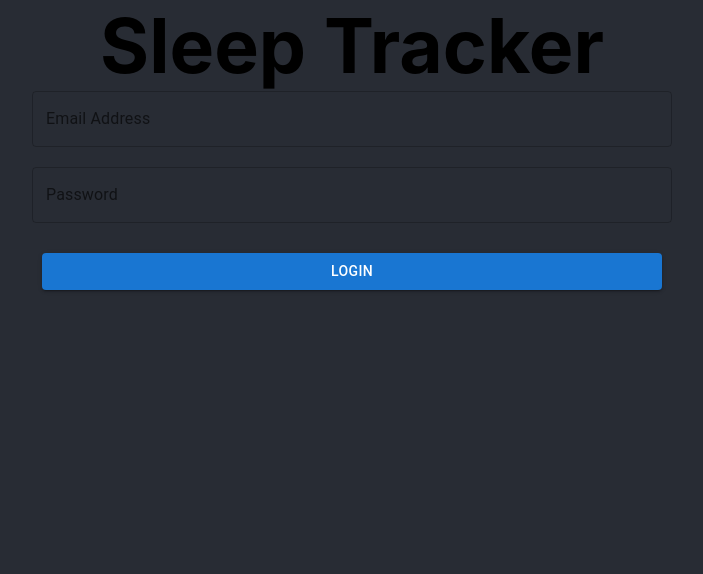
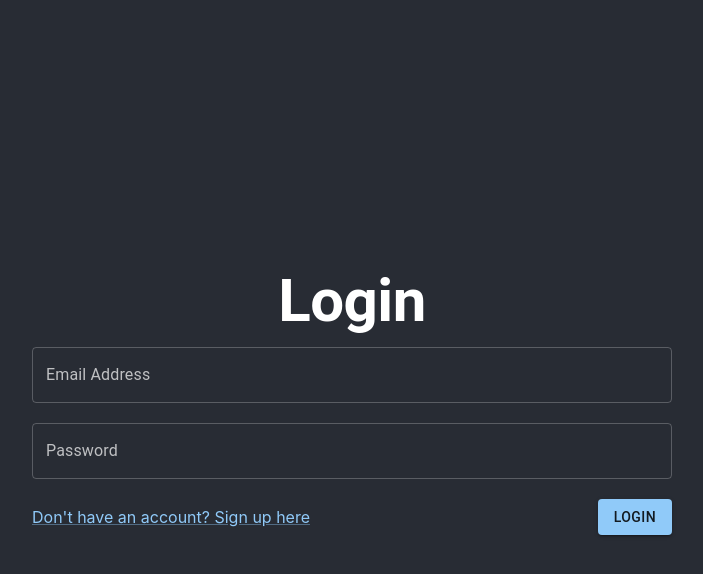
Before and after one commit to marshall-blatz/IOT-Sleep-Tracker, a React (Create React App) app in the folder client/: page /login in a window 1280 px wide. Shown: the top 574 px of the page, without its empty margins (288-991 px from the left). Built offline with nearby package versions, Linux system fonts and the light colour scheme; no server answers.

Commit message:
fixed login signup styling

```diff
--- a/client/src/pages/Login.jsx
+++ b/client/src/pages/Login.jsx
@@ -1,9 +1,7 @@
 import React, { useEffect, useState } from 'react';
 import { useAuth } from "../contexts/AuthContext";
 import { useNavigate } from "react-router-dom";
-import Box from '@mui/material/Box';
-import TextField from '@mui/material/TextField';
-import Button from '@mui/material/Button';
+import { Box, TextField, Button, createTheme, ThemeProvider, Typography, Link } from '@mui/material';
 
 const Login = () => {
     const navigate = useNavigate();
@@ -12,6 +10,9 @@ const Login = () => {
     const [loading, setLoading] = useState(false);
     const [email, setEmail] = useState("");
     const [password, setPassword] = useState("");
+
+    const darkTheme = createTheme({ palette: { mode: "dark" } });
+
 
     // user logged in already,navigate home
     useEffect(() => {
@@ -32,47 +33,27 @@ const Login = () => {
         console.log(e);
         setError('Failed to login');
       }
-
       setLoading(false);
     }
 
     return (
-      <>
+      <Box sx={{minHeight:"100vh", display:"flex", flexDirection:"column", alignItems:"center", justifyContent:"center"}}>
+        <ThemeProvider theme={darkTheme}>
           <Box
             component='form'
-          sx={{
-            display: "flex",
-            flexDirection: "column",
-            margin: "auto",
-            width: "50%"
-          }}
+            sx={{ display: "flex", flexDirection: "column", margin: "auto", width: "50%", justifyContent: "center", color:"white"}}
             onSubmit={handleSubmit}
           >
-          <h1 className="heading" style={{fontSize: 75, fontWeight: 'bold', margin:'auto'}}>Sleep Tracker</h1>
+            <Typography variant="h2" fontWeight="bold" sx={{margin:"auto", mb:"10px"}}>Login</Typography>
             <TextField id='email' sx={{mb: '20px'}} type='email' label='Email Address' value={email} onChange={(e) => setEmail(e.target.value)}/>
             <TextField id='password' sx={{mb: '20px'}} type='password' label='Password' value={password} onChange={(e) => setPassword(e.target.value)}/>
-          <Button id='login' variant='contained' type='submit' disabled={loading} style={{margin: '10px'}}>Login</Button>
-
-
+            <Box sx={{display:'flex', flexDirection:"row", justifyContent:"space-between", alignItems:"center"}}>
+              <Link href="/signup">Don't have an account? Sign up here</Link>
+              <Button id='login' variant='contained' type='submit' disabled={loading} style={{}}>Login</Button>
             </Box>
-      </>
-      // <div>
-      //   <form onSubmit={handleSubmit}>
-      //   <input
-      //       type="email"
-      //       placeholder="Email"
-      //       value={email}
-      //       onChange={(e) => setEmail(e.target.value)}
-      //   />
-      //   <input
-      //       type="password"
-      //       placeholder="Password"
-      //       value={password}
-      //       onChange={(e) => setPassword(e.target.value)}
-      //   />
-      //   <button type="submit" disabled={ loading }>Login</button>
-      //   </form>
-      // </div>
+            </Box>
+        </ThemeProvider>
+      </Box>
     );
   };
 
--- a/client/src/pages/Signup.jsx
+++ b/client/src/pages/Signup.jsx
@@ -3,9 +3,7 @@ import { useNavigate } from "react-router-dom";
 import { useAuth } from "../contexts/AuthContext";
 import { doc, setDoc } from "firebase/firestore";
 import { db } from "../config/firebase";
-import Box from '@mui/material/Box';
-import TextField from '@mui/material/TextField';
-import Button from '@mui/material/Button';
+import { Box, TextField, Button, createTheme, ThemeProvider, Typography, Link } from '@mui/material';
 
 const MIN_LENGTH = 6;
 
@@ -22,6 +20,9 @@ export default function Signup() {
     const [passError, setPassError] = useState('');
     const [confirmError, setConfirmError] = useState('');
     //const [error, setError] = useState('');
+
+    const darkTheme = createTheme({ palette: { mode: "dark" } });
+
 
     useEffect(() => {
         if (currentUser) {
@@ -78,25 +79,6 @@ export default function Signup() {
                 email: email,
                 restingBpm: 70,
             });
-        // Call the /api/signup route with email and password
-        // const response = await fetch('/api/signup', {
-        //     method: 'POST',
-        //     headers: {
-        //     'Content-Type': 'application/json',
-        //     },
-        //     body: JSON.stringify({ email, password }),
-        // });
-
-        // Check for success status
-        // if (response.ok) {
-        //     // Handle successful login
-        //     const { user } = await response.json();
-        //     console.log('Logged in user:', user);
-        //     // Redirect or perform other actions as needed
-        // } else {
-        //     // Handle unsuccessful login
-        //     setError('Failed to authenticate user');
-        // }
         } catch (error) {
             console.error(error);
             setError('Failed to register user');
@@ -106,18 +88,20 @@ export default function Signup() {
     };
 
     return (
-        <>
+        <Box sx={{minHeight:"100vh", display:"flex", flexDirection:"column", alignItems:"center", justifyContent:"center"}}>
+            <ThemeProvider theme={darkTheme}>
                 <Box
                     component="form"
                     sx={{
                         display: "flex",
                         flexDirection: "column",
                         margin: "auto",
-                    width: "50%"
+                        width: "50%",
+                        color: 'white'
                     }}
                     onSubmit={handleSubmit}
                 >
-                <h1 className="heading" style={{fontSize: 75, fontWeight: 'bold', margin:'auto'}}>Sleep Tracker</h1>
+                    <Typography variant='h2' fontWeight="bold" sx={{margin:"auto", mb:"10px"}}>Sleep Tracker</Typography>
                     <div
                         style={{
                             display: "flex",
@@ -131,8 +115,12 @@ export default function Signup() {
                     <TextField id='email' sx={{mb: '20px'}} type='email' label='Email' value={email} onChange={(e) => setEmail(e.target.value)}/>
                     <TextField id='password' sx={{mb: '20px'}} type='password' label='Password' value={password} onChange={(e) => setPassword(e.target.value)}/>
                     <TextField id='confirmPassword' sx={{mb: '20px'}} type='password' label='Password Confirmation' value={confirmPassword} onChange={(e) => setConfirmPassword(e.target.value)} error={confirmPassword !== password} helperText={confirmError}/>
-                <Button id='signup' variant='contained' type='submit' disabled={loading} style={{margin: '10px'}}>Signup</Button>
+                    <Box sx={{display:'flex', flexDirection:"row", justifyContent:"space-between", alignItems:"center"}}>
+                        <Link href="/login">Have an account already? Login here</Link>
+                        <Button id='signup' variant='contained' type='submit' disabled={loading}>Signup</Button>
                     </Box>
-        </>
+                </Box>
+            </ThemeProvider>
+        </Box>
     );
 };
```
Lines whose indentation alone changed are shown as unchanged.
